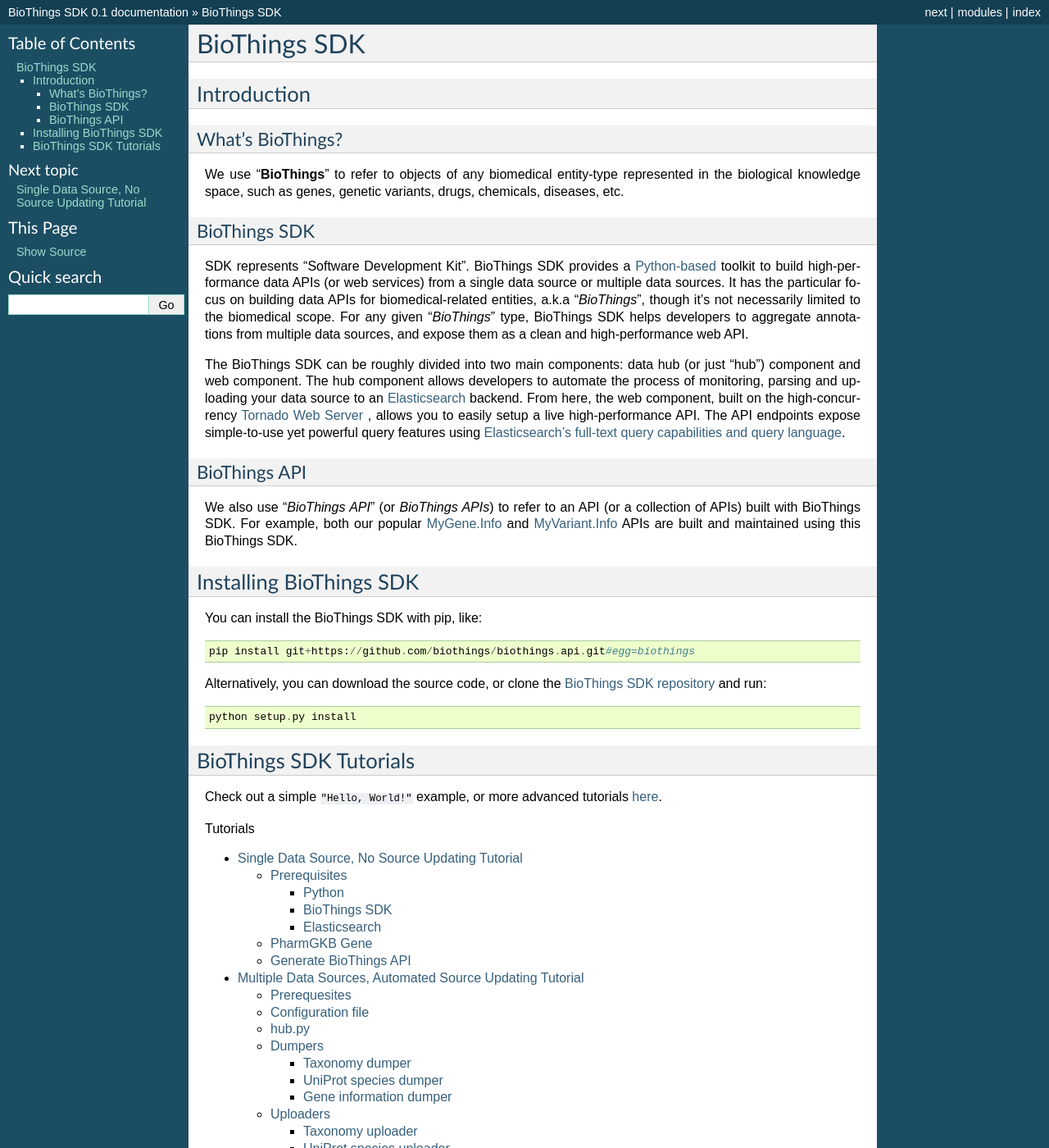
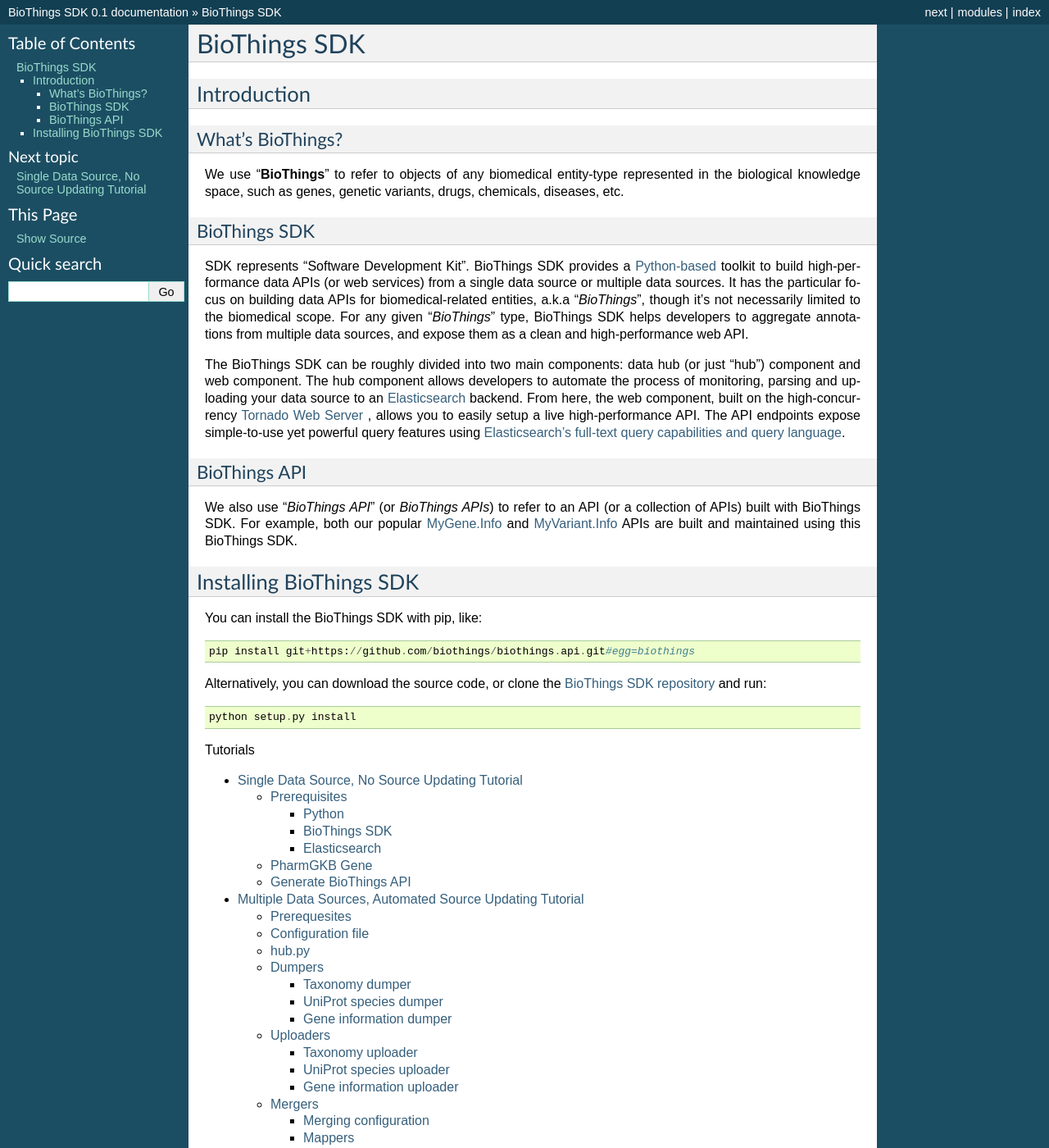
Before and after one commit to biothings/biothings.api, a Sphinx documentation site: the page built from docs/index.rst, in a window 1280 px wide and 1400 px high. Shown: the whole window at 82% size. Built offline with Sphinx 7.4.7, drawn with Linux system fonts in a browser that asks for light colours.

Commit message:
Removing redundant section

```diff
--- a/docs/index.rst
+++ b/docs/index.rst
@@ -40,10 +40,6 @@
 
     python setup.py install
 
-BioThings SDK Tutorials
------------------------
-
-Check out a simple ``"Hello, World!"`` example, or more advanced tutorials `here <doc/tutorial.html>`_.
 
 .. toctree::
     :maxdepth: 3
```
